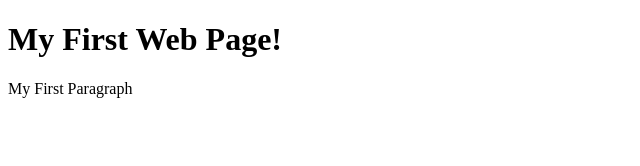
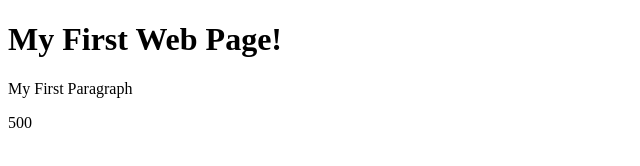
Before and after one commit to AlfredoE89/javascript-scrapsheet, a plain HTML site: page index.html in a window 1280 px wide. Shown: the full height of the page, 0-640 px from the left. Drawn offline with Linux system fonts and the light colour scheme.

Commit message:
added my 5X100 Function

```diff
--- a/index.html
+++ b/index.html
@@ -3,6 +3,15 @@
   <body>
     <h1>My First Web Page!</h1>
     <p>My First Paragraph</p>
+
+    <p id="val"></p>
+
+    <script>
+      function eachVal(n1, n2) {
+        return n1 * n2;
+      }
+      document.getElementById("val").innerHTML = eachVal(5, 100);
+    </script>
 
     <!--document.write() Method
    Should Only be used for
```
